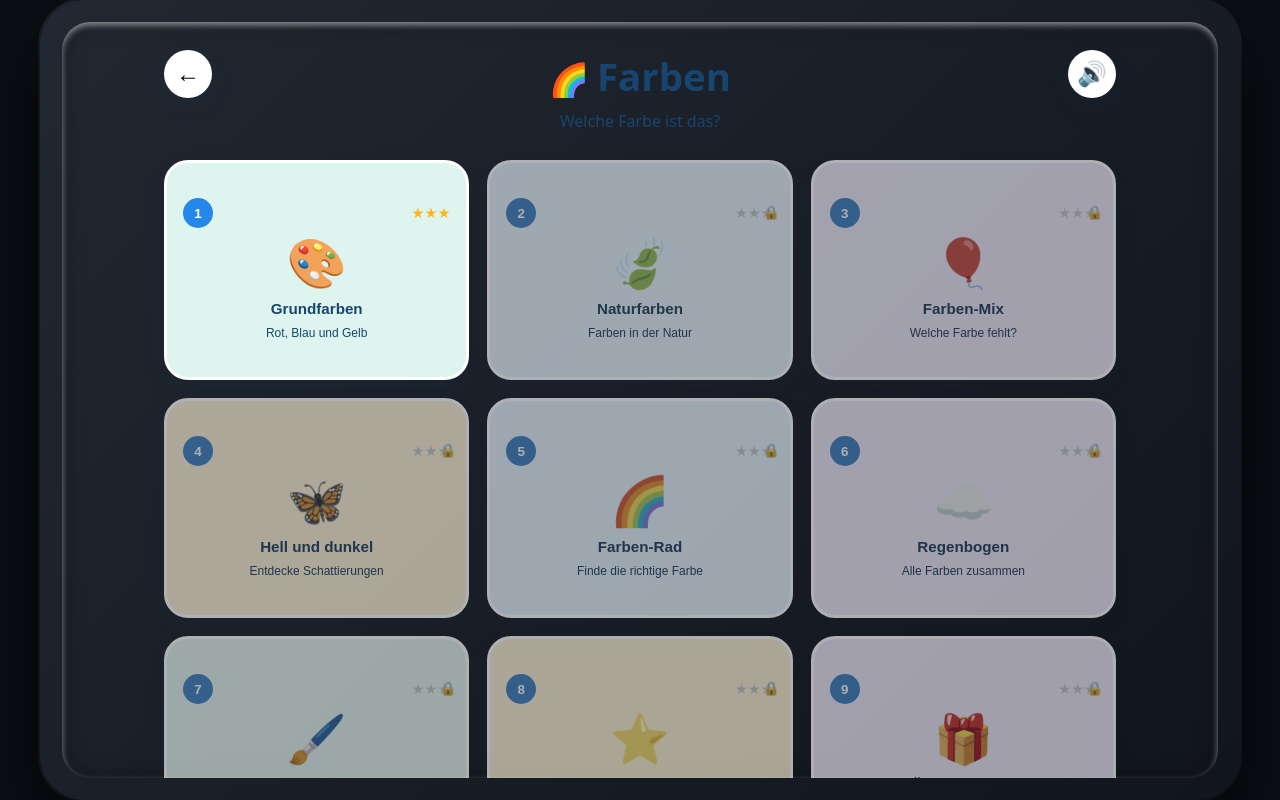
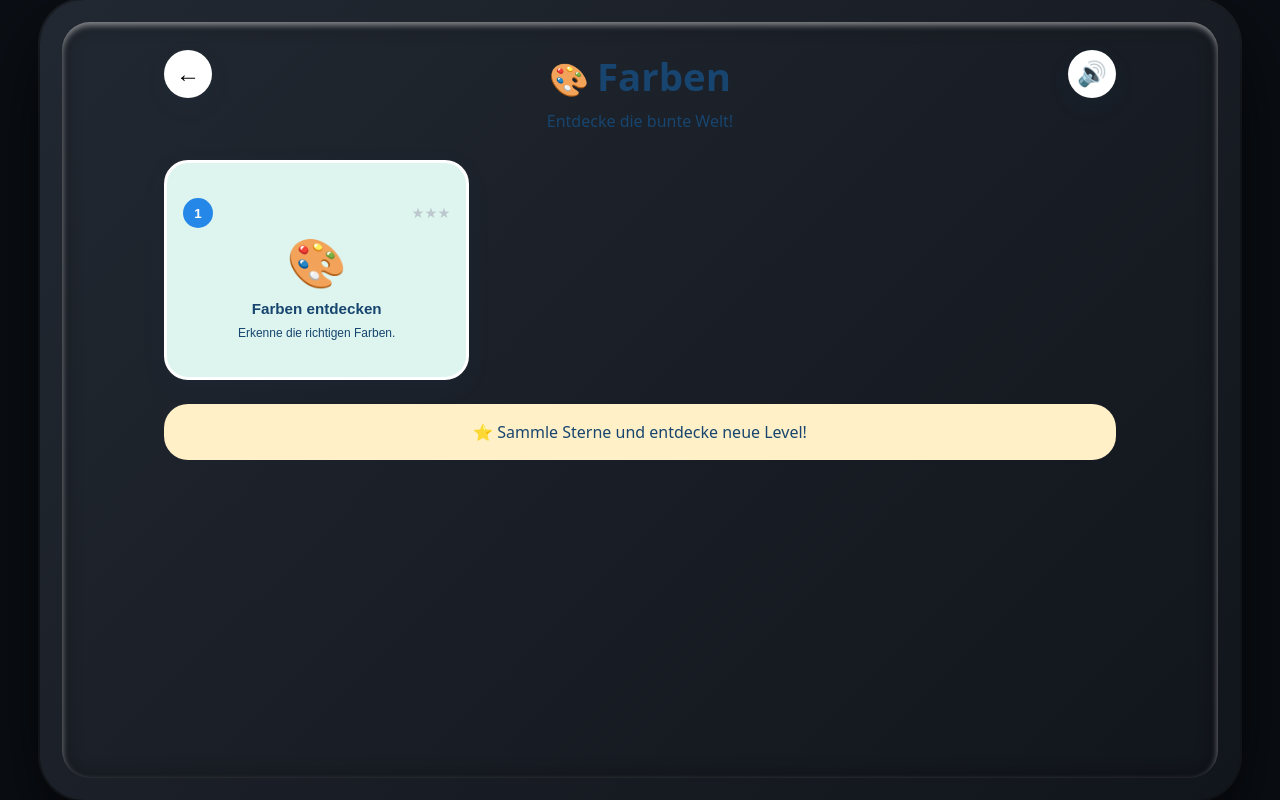
Before and after one commit to marcel-schmitz-dev/buntino, an Angular app: page / in a window 1280 px wide. Both pictures are taken after a click on the button "Farben". Built offline with nearby package versions, Linux system fonts and the light colour scheme.

Commit message:
feat(levels): load levels dynamically and track category progress

```diff
--- a/src/app/core/progress.ts
+++ b/src/app/core/progress.ts
@@ -1,5 +1,5 @@
-
 import { Injectable } from '@angular/core';
+import { LearningCategoryId } from '../shared/models/learning-content';
 
 interface LevelProgress {
   stars: number;
@@ -21,24 +21,47 @@ export class Progress {
       const saved = localStorage.getItem(this.storageKey);
 
       return saved
-        ? JSON.parse(saved) as SavedProgress
+        ? (JSON.parse(saved) as SavedProgress)
         : { levels: {} };
     } catch {
       return { levels: {} };
     }
   }
 
-  getStars(levelId: number): number {
-    return this.load().levels[String(levelId)]?.stars ?? 0;
+  private createKey(
+    categoryId: LearningCategoryId,
+    levelId: number,
+  ): string {
+    return `${categoryId}-${levelId}`;
   }
 
-  isCompleted(levelId: number): boolean {
-    return this.load().levels[String(levelId)]?.completed ?? false;
+  getStars(
+    levelId: number,
+    categoryId: LearningCategoryId = 'colors',
+  ): number {
+    const progress = this.load();
+    const key = this.createKey(categoryId, levelId);
+
+    return progress.levels[key]?.stars ?? 0;
   }
 
-  saveLevel(levelId: number, stars: number): void {
+  isCompleted(
+    levelId: number,
+    categoryId: LearningCategoryId = 'colors',
+  ): boolean {
     const progress = this.load();
-    const key = String(levelId);
+    const key = this.createKey(categoryId, levelId);
+
+    return progress.levels[key]?.completed ?? false;
+  }
+
+  saveLevel(
+    levelId: number,
+    stars: number,
+    categoryId: LearningCategoryId = 'colors',
+  ): void {
+    const progress = this.load();
+    const key = this.createKey(categoryId, levelId);
     const previous = progress.levels[key];
 
     progress.levels[key] = {
@@ -49,7 +72,7 @@ export class Progress {
     try {
       localStorage.setItem(
         this.storageKey,
-        JSON.stringify(progress)
+        JSON.stringify(progress),
       );
     } catch {
     }
--- a/src/app/features/level-select/level-select.html
+++ b/src/app/features/level-select/level-select.html
@@ -3,16 +3,16 @@
     <button class="icon-button" (click)="back.emit()" aria-label="Zurück">←</button>
 
     <div class="heading">
-      <div class="rainbow">🌈</div>
-      <h1>Farben</h1>
-      <p>Welche Farbe ist das?</p>
+      <div class="rainbow">{{ category().emoji }}</div>
+      <h1>{{ category().title }}</h1>
+      <p>{{ category().description }}</p>
     </div>
 
     <button class="icon-button" aria-label="Ton">🔊</button>
   </header>
 
   <div class="level-grid">
-    @for (level of levels; track level.id) {
+    @for (level of levels(); track level.id) {
       <button
         class="level-card"
         [class.locked]="!isUnlocked(level.id)"
--- a/src/app/features/level-select/level-select.ts
+++ b/src/app/features/level-select/level-select.ts
@@ -1,27 +1,40 @@
-import { Component, input, output } from '@angular/core';
+import { Component, computed, input, output, inject } from '@angular/core';
+import { LEARNING_CATEGORIES } from '../../core/learning-data';
+import { Progress } from '../../core/progress';
+import { LearningCategoryId } from '../../shared/models/learning-content';
 
 @Component({
+  selector: 'app-level-select',
   imports: [],
-  selector: 'app-level-select',
   styleUrl: './level-select.scss',
   templateUrl: './level-select.html',
 })
 export class LevelSelect {
+  private readonly progress = inject(Progress);
+
   readonly mode = input<'discover' | 'research'>('discover');
+  readonly categoryId = input<LearningCategoryId>('colors');
+
   readonly back = output<void>();
   readonly startLevel = output<number>();
 
-  readonly levels = [
-    { id: 1, title: 'Grundfarben', subtitle: 'Rot, Blau und Gelb', emoji: '🎨', stars: 3 },
-    { id: 2, title: 'Naturfarben', subtitle: 'Farben in der Natur', emoji: '🍃', stars: 0 },
-    { id: 3, title: 'Farben-Mix', subtitle: 'Welche Farbe fehlt?', emoji: '🎈', stars: 0 },
-    { id: 4, title: 'Hell und dunkel', subtitle: 'Entdecke Schattierungen', emoji: '🦋', stars: 0 },
-    { id: 5, title: 'Farben-Rad', subtitle: 'Finde die richtige Farbe', emoji: '🌈', stars: 0 },
-    { id: 6, title: 'Regenbogen', subtitle: 'Alle Farben zusammen', emoji: '☁️', stars: 0 },
-    { id: 7, title: 'Kreativ', subtitle: 'Male die Welt bunt', emoji: '🖌️', stars: 0 },
-    { id: 8, title: 'Farben-Quiz', subtitle: 'Teste dein Wissen', emoji: '⭐', stars: 0 },
-    { id: 9, title: 'Überraschung', subtitle: 'Eine bunte Belohnung', emoji: '🎁', stars: 0 },
-  ];
+  readonly category = computed(() =>
+    LEARNING_CATEGORIES.find(
+      (category) => category.id === this.categoryId(),
+    ) ?? LEARNING_CATEGORIES[0],
+  );
+
+  readonly levels = computed(() =>
+    this.category().levels.map((level) => ({
+      ...level,
+      subtitle: level.description,
+      emoji: this.category().emoji,
+      stars: this.progress.getStars(
+        level.id,
+        this.category().id,
+      ),
+    })),
+  );
 
   isUnlocked(id: number): boolean {
     return id === 1;
```
